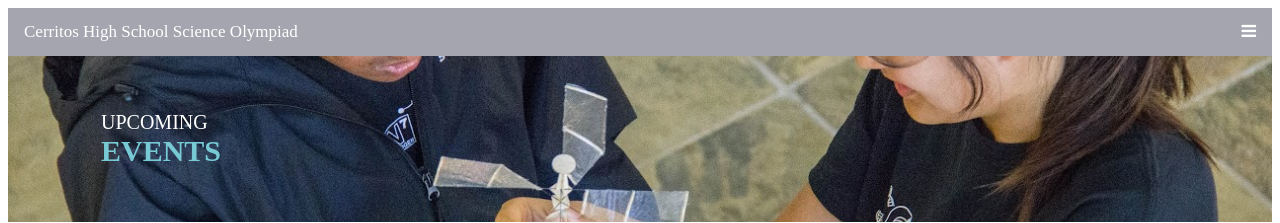
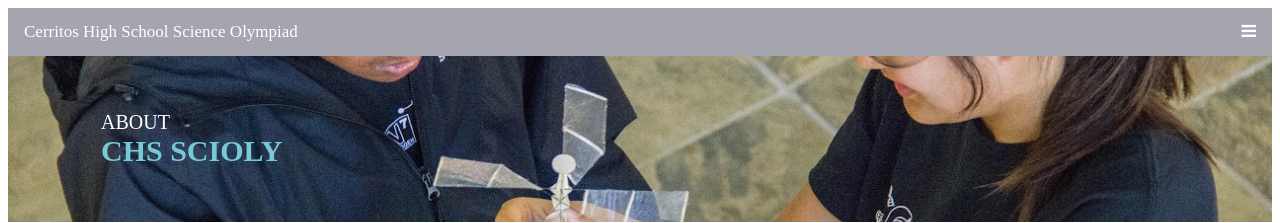
Before and after one commit to johneatscookies/johneatscookies.github.io, a PHP site: page /mobile/about.html in a window 1280 px wide. Shown: the top 223 px of the page. Run offline with PHP 8.4, Linux system fonts and the light colour scheme.

Commit message:
fixed title and stuff

```diff
--- a/mobile/about.html
+++ b/mobile/about.html
@@ -31,8 +31,8 @@
     <div class="bodyheader">
       <table border=0 height="100%" width="100%" style="text-align:left; padding: 40px 90px; background-image: url(../IMG_1047.jpg);">
         <td width="50%">
-          <div style="text-align:left; color:white !important; font-size:20px">UPCOMING</div>
-          <div style="color:#77C9D4; text-align:left;font-size:30px"><strong>EVENTS</strong></div>
+          <div style="text-align:left; color:white !important; font-size:20px">ABOUT</div>
+          <div style="color:#77C9D4; text-align:left;font-size:30px"><strong>CHS SCIOLY</strong></div>
         </td>
         <td width="50%">
           <div style="padding:40px; text-align:left; color:white !important; font-size:18px; line-height:1.5"></div>
--- a/mobile/style.css
+++ b/mobile/style.css
@@ -5,7 +5,7 @@
 #57BC90
 */
 .mobile-container {
-  height: 1080px;
+  height: 100%;
   width: 100%;
   margin: auto;
   /*background-color: #57BC90;*/
```
